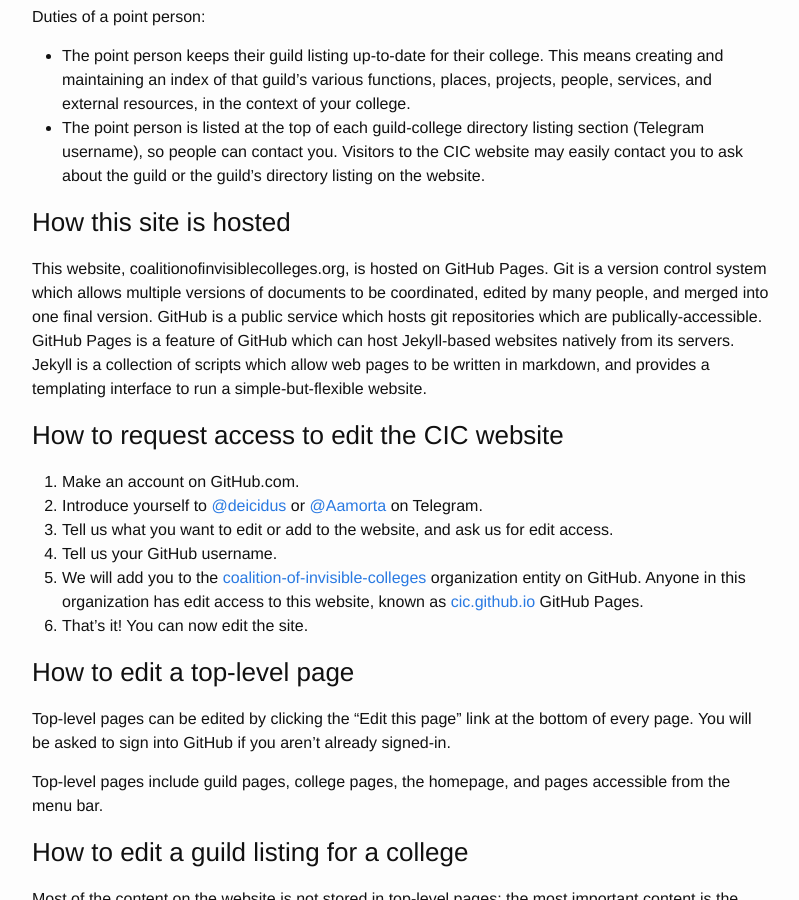
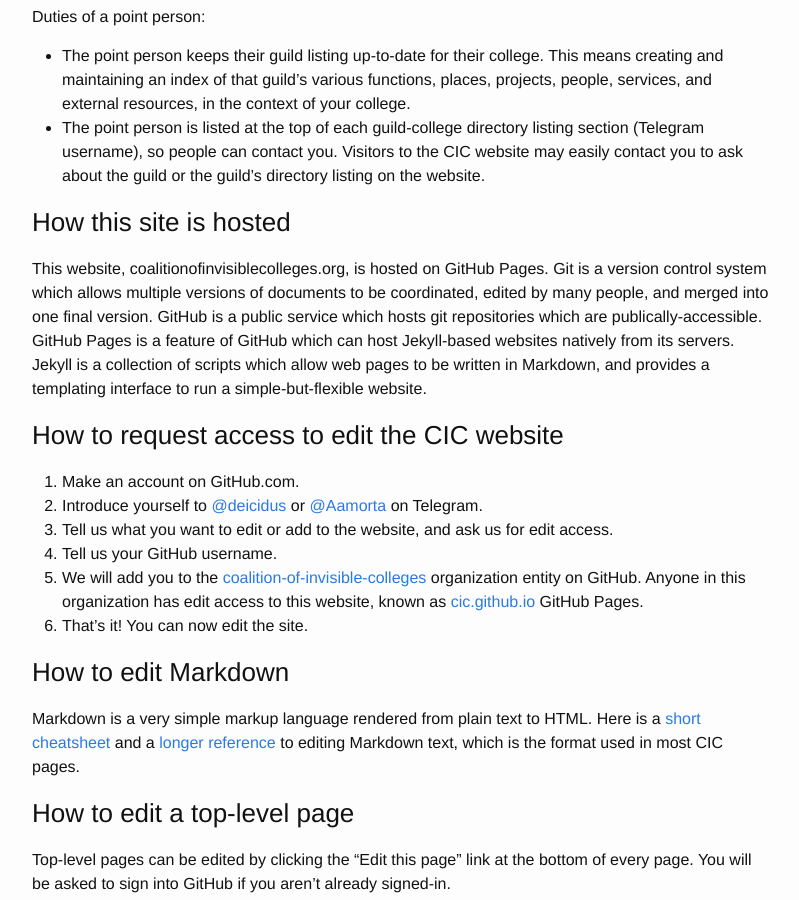
Before and after one commit to coalition-of-invisible-colleges/cic.github.io, a Jekyll site: the page built from documentation/index.md, in a window 1280 px wide and 900 px high, scrolled down 315 px. Shown: the whole window, without its empty margins (238-1037 px from the left). Built offline with Jekyll 4.4.1, drawn with Linux system fonts in a browser that asks for light colours; some of the changed text lies outside the part shown.

Commit message:
Update index.md

```diff
--- a/documentation/index.md
+++ b/documentation/index.md
@@ -17,7 +17,7 @@ Duties of a point person:
 
 ### How this site is hosted
 
-This website, coalitionofinvisiblecolleges.org, is hosted on GitHub Pages. Git is a version control system which allows multiple versions of documents to be coordinated, edited by many people, and merged into one final version. GitHub is a public service which hosts git repositories which are publically-accessible. GitHub Pages is a feature of GitHub which can host Jekyll-based websites natively from its servers. Jekyll is a collection of scripts which allow web pages to be written in markdown, and provides a templating interface to run a simple-but-flexible website.
+This website, coalitionofinvisiblecolleges.org, is hosted on GitHub Pages. Git is a version control system which allows multiple versions of documents to be coordinated, edited by many people, and merged into one final version. GitHub is a public service which hosts git repositories which are publically-accessible. GitHub Pages is a feature of GitHub which can host Jekyll-based websites natively from its servers. Jekyll is a collection of scripts which allow web pages to be written in Markdown, and provides a templating interface to run a simple-but-flexible website.
 
 ### How to request access to edit the CIC website
 
@@ -27,6 +27,10 @@ This website, coalitionofinvisiblecolleges.org, is hosted on GitHub Pages. Git i
 4. Tell us your GitHub username.
 5. We will add you to the [coalition-of-invisible-colleges](https://github.com/coalition-of-invisible-colleges) organization entity on GitHub. Anyone in this organization has edit access to this website, known as [cic.github.io](https://github.com/coalition-of-invisible-colleges/cic.github.io) GitHub Pages.
 6. That's it! You can now edit the site.
+
+### How to edit Markdown
+
+Markdown is a very simple markup language rendered from plain text to HTML. Here is a [short cheatsheet](http://commonmark.org/help/) and a [longer reference](https://github.com/adam-p/markdown-here/wiki/Markdown-Cheatsheet) to editing Markdown text, which is the format used in most CIC pages.
 
 ### How to edit a top-level page
 
@@ -60,7 +64,7 @@ A college is an entire community, organization, or cluster of people that does n
 1. Request edit access to the CIC website (see instructions above).
 2. Go to [https://github.com/coalition-of-invisible-colleges/cic.github.io/tree/master/colleges], the /colleges/ directory.
 3. Follow the instructions just above for 'How to create a new directory on GitHub'. Use the name of your college as the folder name (use a version appropriately shortened to work as a URL), and name the file you create 'index.md'.
-4. Go into one of the other colleges folders, open their index.md, click Edit This File (the pen icon near the 'History' button), and copy the markdown code into your new index.md file, to use as a template.
+4. Go into one of the other colleges folders, open their index.md, click Edit This File (the pen icon near the 'History' button), and copy the Markdown code into your new index.md file, to use as a template.
 5. Edit the header information in the file, between the ---'s, to reflect your college's name.
 6. Write some introductory text for your college.
 7. Commit the file.
@@ -74,9 +78,9 @@ A listing is an index of the functions, places, projects, people, services, and
 2. Navigate to your [college's folder](https://github.com/coalition-of-invisible-colleges/cic.github.io/tree/master/colleges) on GitHub.
 3. Click the "Create new file" button.
 4. Name your file with the convention 'collegename-guildname.md', with dashes instead of spaces. For example, the Public Relater's Guild of the TEAM file would be named team-public-relaters.md.
-5. Open an existing listing file from yours or another guild, to use as a template. Click the 'Edit this file' button (the pen icon near the History button), copy the markdown text, and paste it into the new file you created.
+5. Open an existing listing file from yours or another guild, to use as a template. Click the 'Edit this file' button (the pen icon near the History button), copy the Markdown text, and paste it into the new file you created.
 6. Edit the header information between the ---'s to reflect your college, guild, and the point person for that guild (their Telegram username, without the @).
-7. Add the listing itself in markdown format! This is the meat of the listing. Figure out the major aspects of your guild, be they people, projects, places to talk, shared documents or publically-accessible services that are ready to go.
+7. Add the listing itself in Markdown format! This is the meat of the listing. Figure out the major aspects of your guild, be they people, projects, places to talk, shared documents or publically-accessible services that are ready to go.
 8. Make your listing look nice with appropriate headings, bulleted lists, and other niceties.
 9. Click Commit to save your changes and create the page.
 10. Navigate to the CIC and check your work! Hit Refresh (F5) on both the Guild and College page where you expect your listing to appear.
```
